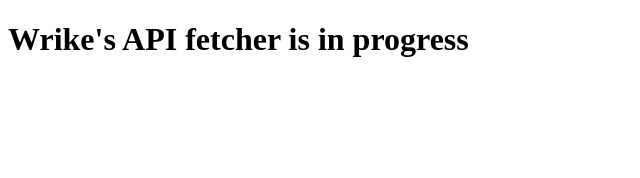
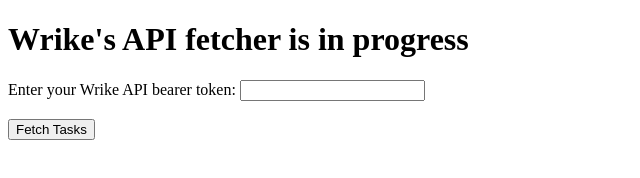
Before and after one commit to mrdc48/wrike-api-fetcher, a plain HTML site: page index.html in a window 1280 px wide. Shown: the whole page, without its empty margins (0-640 px from the left). Drawn offline with Linux system fonts and the light colour scheme; no server answers.

Commit message:
Update index.html

```diff
--- a/index.html
+++ b/index.html
@@ -12,30 +12,33 @@
     </head>
     <body>
         <h1>Wrike's API fetcher is in progress</h1>
+        <label for="apiToken">Enter your Wrike API bearer token:</label>
+        <input type="text" id="apiToken" name="apiToken"><br><br>
+        <button onclick="fetchWrikeTasks()">Fetch Tasks</button>
         <div id="wrike-tasks-container"></div>
         <script>
             function fetchWrikeTasks() {
-           const apiToken = 'your_api_token'; // Replace with your actual Wrike API token
-           const endpoint = 'https://www.wrike.com/api/v4/tasks';
+                const apiToken = document.getElementById('apiToken').value; // Get API token from the input field
+                const endpoint = "https://www.wrike.com/api/v4/tasks";
 
                 const headers = {
-             'Authorization': `Bearer ${apiToken}`
+                    Authorization: `Bearer ${apiToken}`,
                 };
 
                 fetch(endpoint, { headers })
-             .then(response => {
+                    .then((response) => {
                         if (!response.ok) {
-                 throw new Error('Error fetching tasks');
+                            throw new Error("Error fetching tasks");
                         }
                         return response.json();
                     })
-             .then(data => {
+                    .then((data) => {
                         const tasks = data.data;
-               const tasksContainer = document.getElementById('wrike-tasks-container');
-               tasksContainer.innerHTML = ''; // Clear existing content
+                        const tasksContainer = document.getElementById("wrike-tasks-container");
+                        tasksContainer.innerHTML = ""; // Clear existing content
 
-               tasks.forEach(task => {
-                 const taskDiv = document.createElement('div');
+                        tasks.forEach((task) => {
+                            const taskDiv = document.createElement("div");
                             taskDiv.innerHTML = `
                    <h3>${task.title}</h3>
                    <p>ID: ${task.id}</p>
@@ -44,8 +47,8 @@
                             tasksContainer.appendChild(taskDiv);
                         });
                     })
-             .catch(error => {
-               console.error('Error fetching data:', error);
+                    .catch((error) => {
+                        console.error("Error fetching data:", error);
                     });
             }
 
```
Lines whose indentation alone changed are shown as unchanged.
